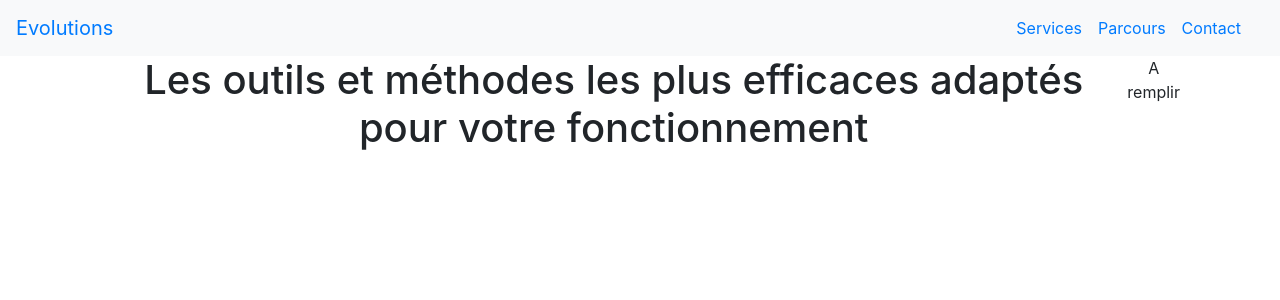
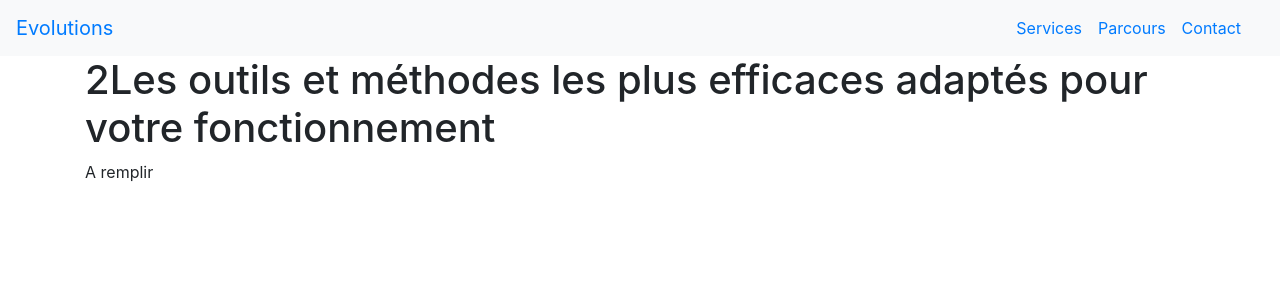
Before and after one commit to OrgaEvolutions/orgaevolutions.github.io, a Jekyll site: the page built from index.html, in a window 1280 px wide. Shown: the top 300 px of the page. Built offline with Jekyll 4.4.1, drawn with Linux system fonts in a browser that asks for light colours.

Commit message:
Update index.html

```diff
--- a/index.html
+++ b/index.html
@@ -3,10 +3,8 @@ layout: default
 title: evolutions
 ---
 <div class="py-6">
-	<div class="container-lg p-responsive">
-		<div class="d-sm-flex flex-row text-center text-small mt-6">
-			<h1>Les outils et méthodes les plus efficaces adaptés pour votre fonctionnement</h1>
+	<div class="centered-container full-height flex-container vertical content-centered">
+			<h1>2Les outils et méthodes les plus efficaces adaptés pour votre fonctionnement</h1>
 			<p>A remplir</p>
-		</div>
 	</div>
 </div>
```
